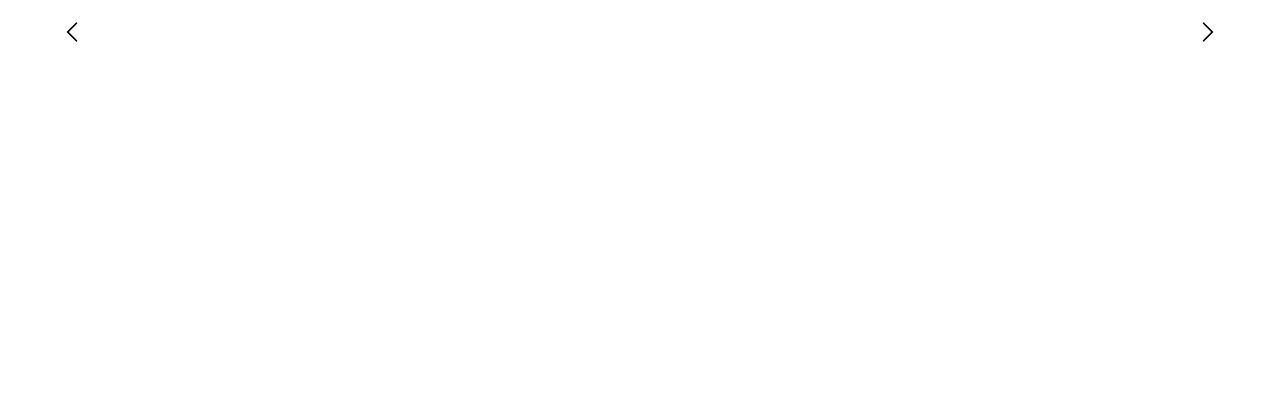
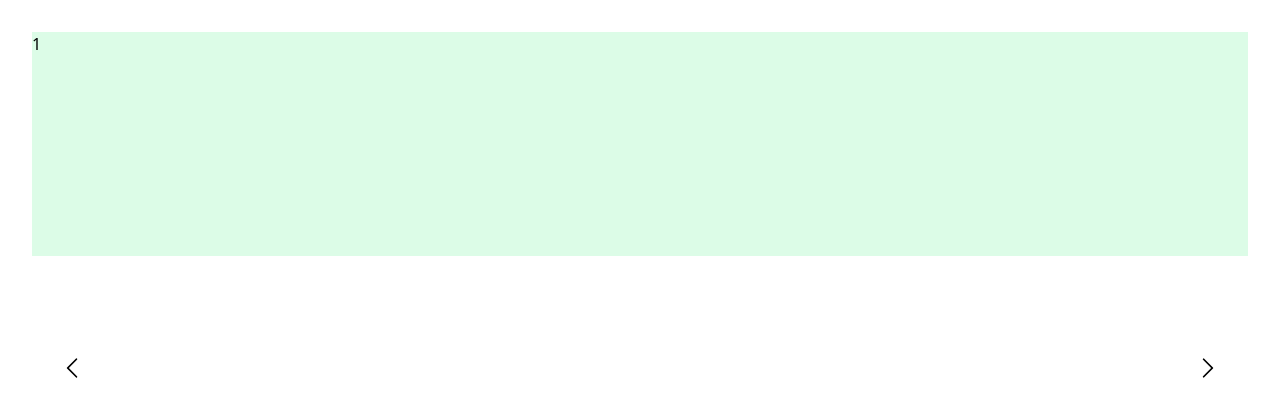
Before and after one commit to pharos-lab/vue3-carousel, a Vue app: page / in a window 1280 px wide. Shown: the top 416 px of the page. Built offline with nearby package versions, Linux system fonts and the light colour scheme.

Commit message:
made slide component and carousel component, made prev button

```diff
--- a/src/App.vue
+++ b/src/App.vue
@@ -1,12 +1,12 @@
 <template>
   <div class="p-8">
     <Carousel class="bg-red-100">
-      <Slide class="bg-green-100">1</Slide>
-      <Slide class="bg-green-100">1</Slide>
-      <Slide class="bg-green-100">1</Slide>
-      <Slide class="bg-green-100">1</Slide>
-      <Slide class="bg-green-100">1</Slide>
-      <Slide class="bg-green-100">1</Slide>
+      <Slide class="bg-green-100" :index="0">1</Slide>
+      <Slide class="bg-green-100" :index="1">2</Slide>
+      <Slide class="bg-green-100" :index="2">3</Slide>
+      <Slide class="bg-green-100" :index="3">4</Slide>
+      <Slide class="bg-green-100" :index="4">5</Slide>
+      <Slide class="bg-green-100" :index="5">6</Slide>
     </Carousel>
   </div>
 </template>
@@ -16,6 +16,4 @@ import Carousel from './components/Carousel.vue'
 import Slide from './components/Slide.vue'
 </script>
 
-<style scoped>
-
-</style>
+<style scoped></style>
--- a/src/components/Carousel.vue
+++ b/src/components/Carousel.vue
@@ -1,8 +1,8 @@
 <template>
     <section class="pl-carousel relative">
-        <slot :visible="false"></slot>
+        <slot></slot>
 
-        <div class="pl-carousel-prev-slide absolute left-0 h-full w-20 flex items-center justify-center">
+        <div @click="prev" class="pl-carousel-prev-slide absolute left-0 h-full w-20 flex items-center justify-center">
             <ChevronLeftIcon class="w-7 h-7"></ChevronLeftIcon>
         </div>
         <div class="pl-carousel-next-slide absolute right-0 h-full w-20 flex items-center justify-center">
@@ -12,27 +12,15 @@
 </template>
 
 <script setup>
-import { ref, onMounted, useSlots } from 'vue'
+import { ref, onMounted, useSlots, provide } from 'vue'
 import { ChevronRightIcon, ChevronLeftIcon } from '@heroicons/vue/24/solid'
 
 const currentSlide = ref(0)
 const slots = useSlots()
 
+provide('currentSlide', currentSlide)
 
-
-slots.default().forEach((slide, index) => {
-    //console.log(slide)
-})
-
-onMounted(() => {
-
-    slots.default().forEach((slide, index) => {
-        slide.props.visible = true
-        console.log(slide.props.visible)
-
-    })
-    console.log('slots: ')
-        console.log(slots.default())
-        console.log('end slots-------')
-    })
+function prev() {
+    currentSlide.value++
+}
 </script>
--- a/src/components/Slide.vue
+++ b/src/components/Slide.vue
@@ -1,19 +1,20 @@
 <template>
-    <div class="pl-carousel-slide h-56" v-show="visible">
+    <div class="pl-carousel-slide h-56" v-show="visibles">
         <slot></slot>
     </div>
 </template>
 
 <script setup>
-import { ref } from 'vue'
+import { inject, computed, onMounted } from 'vue'
 
-const index = ref(0)
+const currentSlide = inject('currentSlide')
 
 const props = defineProps({
-    visible: {
-        type: Boolean,
-        default: false
-    }
+    index: Number
 })
 
+const visibles = computed(() => {
+    //console.log(props)
+    return props.index == currentSlide.value
+})
 </script>
```
